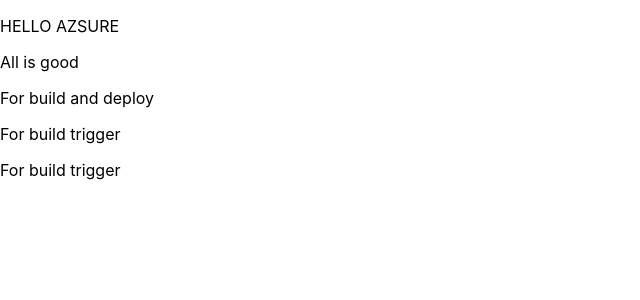
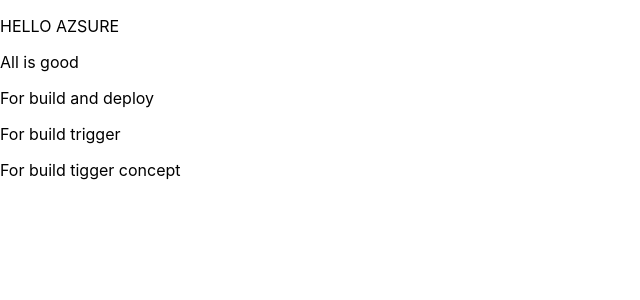
Before and after one commit to vigneshnm64/New-folder, a React (Create React App) app: page / in a window 1280 px wide. Shown: the top 300 px of the page, without its empty margins (0-640 px from the left). Built offline with nearby package versions, Linux system fonts and the light colour scheme.

Commit message:
new push

```diff
--- a/src/App.js
+++ b/src/App.js
@@ -7,7 +7,7 @@ const App = () => {
       <p>All is good</p>
       <p>For build and deploy</p>
       <p>For build trigger </p>
-      <p>For build trigger </p>
+      <p>For build tigger concept </p>
     </div>
   )
 }
```
